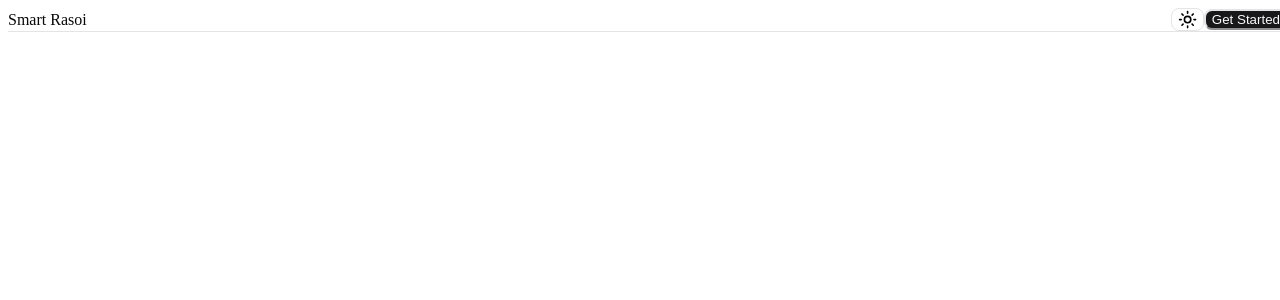
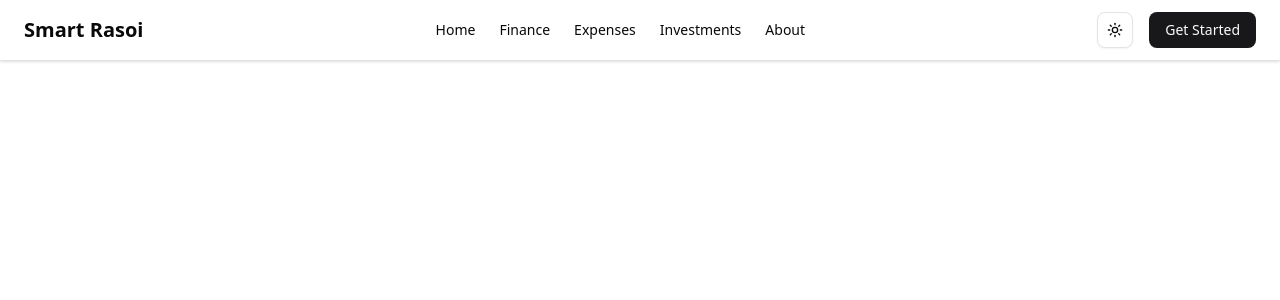
Before and after one commit to KrishPatel-AI/SmartRasoi, a Next.js app in the folder frontend/: page / in a window 1280 px wide. Shown: the top 300 px of the page. Built offline with nearby package versions, Linux system fonts and the light colour scheme.

Commit message:
Upate the Final Setup

```diff
--- a/frontend/src/app/globals.css
+++ b/frontend/src/app/globals.css
@@ -1,4 +1,4 @@
-
+@import "tailwindcss";
 @import "tw-animate-css";
 
 @custom-variant dark (&:is(.dark *));
@@ -6,82 +6,6 @@
 @tailwind base;
 @tailwind components;
 @tailwind utilities;
-
-@layer base {
-  :root {
-    --background: 0 0% 100%;
-    --foreground: 224 71.4% 4.1%;
-    --card: 0 0% 100%;
-    --card-foreground: 224 71.4% 4.1%;
-    --popover: 0 0% 100%;
-    --popover-foreground: 224 71.4% 4.1%;
-    --primary: 262.1 83.3% 57.8%;
-    --primary-foreground: 210 20% 98%;
-    --secondary: 220 14.3% 95.9%;
-    --secondary-foreground: 220.9 39.3% 11%;
-    --muted: 220 14.3% 95.9%;
-    --muted-foreground: 220 8.9% 46.1%;
-    --accent: 220 14.3% 95.9%;
-    --accent-foreground: 220.9 39.3% 11%;
-    --destructive: 0 84.2% 60.2%;
-    --destructive-foreground: 210 20% 98%;
-    --border: 220 13% 91%;
-    --input: 220 13% 91%;
-    --ring: 262.1 83.3% 57.8%;
-    --radius: 0.5rem;
-    --chart-1: 12 76% 61%;
-    --chart-2: 173 58% 39%;
-    --chart-3: 197 37% 24%;
-    --chart-4: 43 74% 66%;
-    --chart-5: 27 87% 67%;
-    --color-1: 0 100% 63%;
-    --color-2: 270 100% 63%;
-    --color-3: 210 100% 63%;
-    --color-4: 195 100% 63%;
-    --color-5: 90 100% 63%;
-  }
-
-  .dark {
-    --background: 224 71.4% 4.1%;
-    --foreground: 210 20% 98%;
-    --card: 224 71.4% 4.1%;
-    --card-foreground: 210 20% 98%;
-    --popover: 224 71.4% 4.1%;
-    --popover-foreground: 210 20% 98%;
-    --primary: 263.4 70% 50.4%;
-    --primary-foreground: 210 20% 98%;
-    --secondary: 215 27.9% 16.9%;
-    --secondary-foreground: 210 20% 98%;
-    --muted: 215 27.9% 16.9%;
-    --muted-foreground: 217.9 10.6% 64.9%;
-    --accent: 215 27.9% 16.9%;
-    --accent-foreground: 210 20% 98%;
-    --destructive: 0 62.8% 30.6%;
-    --destructive-foreground: 210 20% 98%;
-    --border: 215 27.9% 16.9%;
-    --input: 215 27.9% 16.9%;
-    --ring: 263.4 70% 50.4%;
-    --chart-1: 220 70% 50%;
-    --chart-2: 160 60% 45%;
-    --chart-3: 30 80% 55%;
-    --chart-4: 280 65% 60%;
-    --chart-5: 340 75% 55%;
-    --color-1: 0 100% 63%;
-    --color-2: 270 100% 63%;
-    --color-3: 210 100% 63%;
-    --color-4: 195 100% 63%;
-    --color-5: 90 100% 63%;
-  }
-}
-
-@layer base {
-  * {
-    @apply border-border;
-  }
-  body {
-    @apply bg-background text-foreground;
-  }
-}
 
 :root {
   --radius: 0.625rem;
--- a/frontend/tailwind.config.ts
+++ /dev/null
@@ -1,17 +0,0 @@
-import type { Config } from "tailwindcss";
-
-const config: Config = {
-  darkMode: "class", // Ensure dark mode is set
-  content: [
-    "./pages/**/*.{js,ts,jsx,tsx}",
-    "./components/**/*.{js,ts,jsx,tsx}",
-    "./app/**/*.{js,ts,jsx,tsx}",
-  ],
-  theme: {
-    extend: {},
-  },
-
-  plugins: [require("tailwindcss-animate")],
-};
-
-export default config;
```
